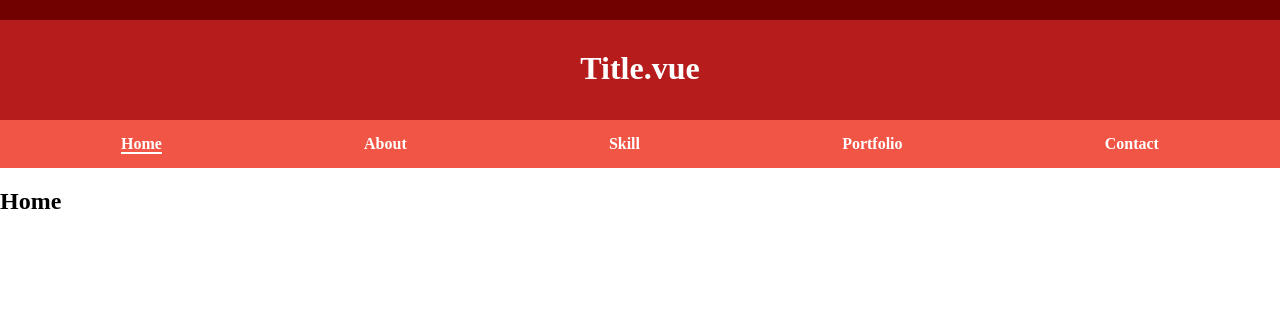
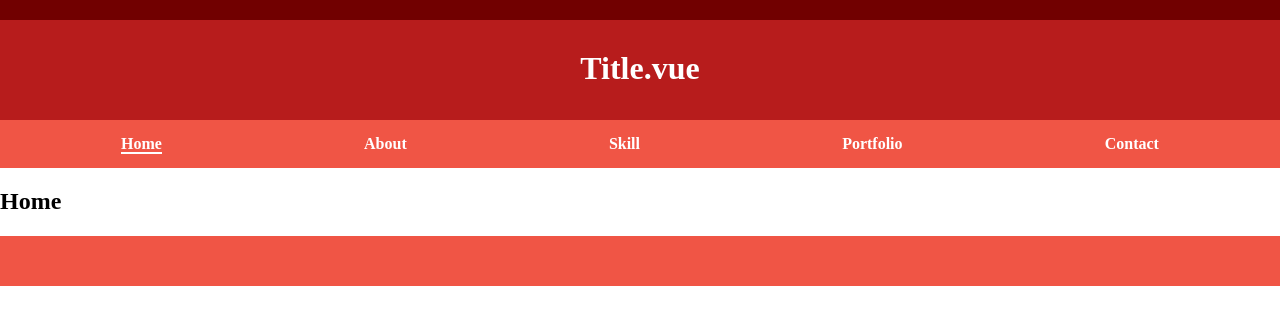
Before and after one commit to k-kudo-hub/self-introduction-vue, a Vue app: page / in a window 1280 px wide. Shown: the top 324 px of the page. Built offline with nearby package versions, Linux system fonts and the light colour scheme.

Commit message:
Footerの設定

```diff
--- a/src/App.vue
+++ b/src/App.vue
@@ -3,12 +3,15 @@
     <TitleHeader>
     </TitleHeader>
     <router-view></router-view>
+    <Footer>
+    </Footer>
   </div>
 </template>
 
 <script>
 import 'normalize.css'
 import TitleHeader from './components/TitleHeader.vue'
+import Footer from './components/Footer.vue'
 
 export default {
   data(){
@@ -18,10 +21,11 @@ export default {
   },
   components: {
     TitleHeader,
+    Footer,
   }
 }
 </script>
 
-<style scoped>
+<style>
 
 </style>
--- /dev/null
+++ b/src/components/Footer.vue
@@ -0,0 +1,16 @@
+<template>
+  <div class="footer">
+
+  </div>
+</template>
+
+<script>
+</script>
+
+<style scoped>
+.footer {
+  width: 100%;
+  height: 50px;
+  background-color: #f05545;
+}
+</style>
```
